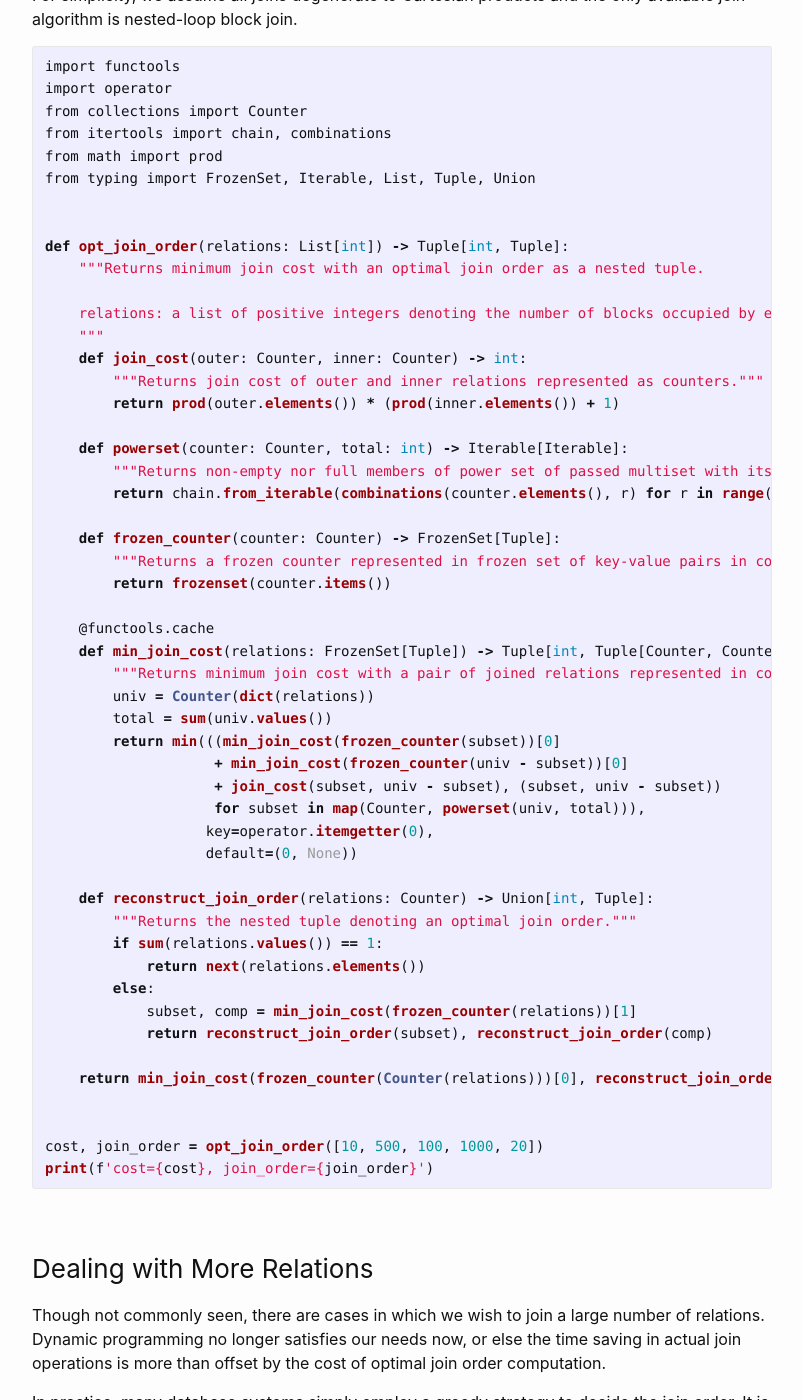
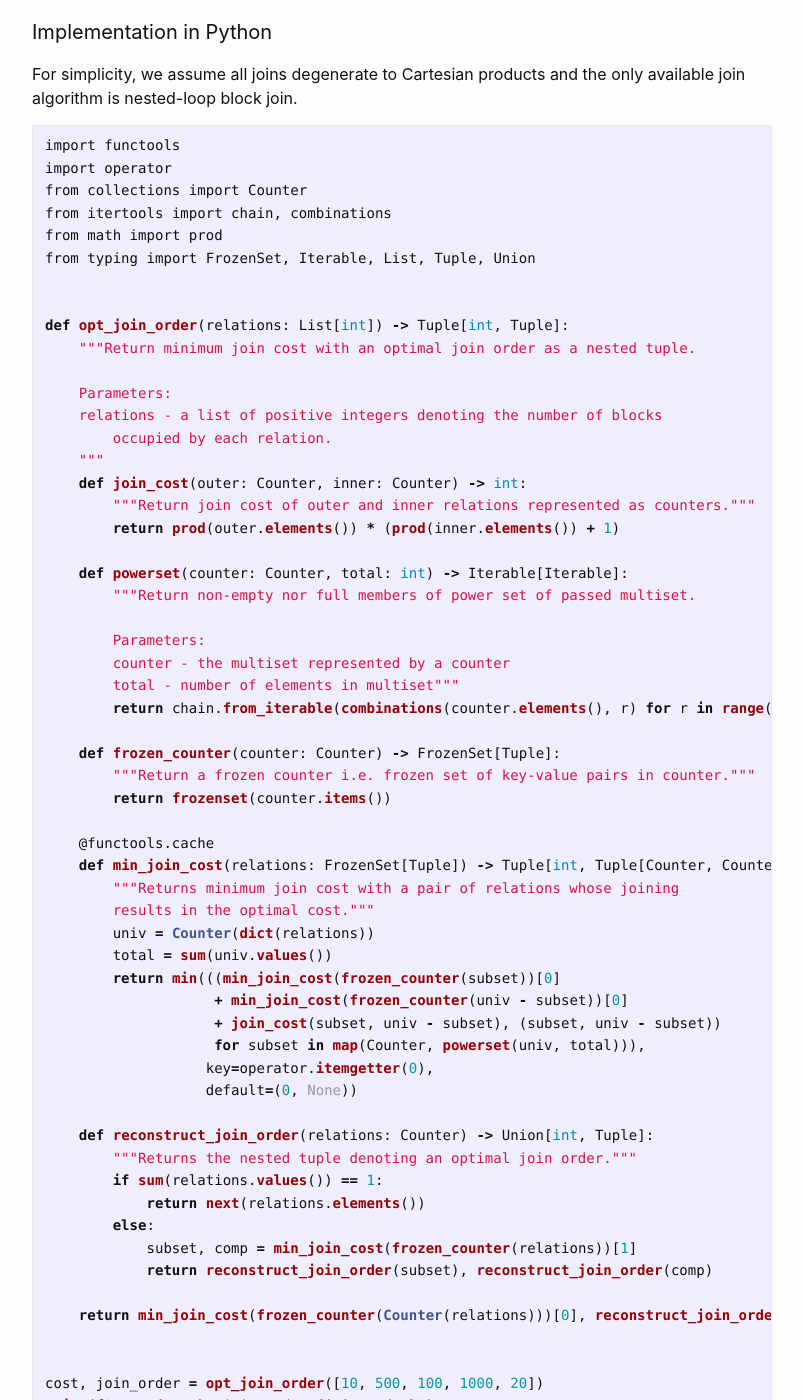
Before and after one commit to maristie/maristie.github.io, a Jekyll site: the page built from _posts/2021-07-21-Deciding-Join-Order-in-Database-Systems.md, in a window 1280 px wide and 1400 px high, scrolled down 7745 px. Shown: the whole window, without its empty margins (238-1041 px from the left). Built offline with Jekyll 4.4.1, drawn with Linux system fonts in a browser that asks for light colours; some of the changed text lies outside the part shown.

Commit message:
Fix display issues

```diff
--- a/_posts/2021-07-21-Deciding-Join-Order-in-Database-Systems.md
+++ b/_posts/2021-07-21-Deciding-Join-Order-in-Database-Systems.md
@@ -180,6 +180,7 @@ $$
 which is exactly the well-known [Catalan number](https://en.wikipedia.org/wiki/Catalan_number) given by $\frac{1}{n+1}\binom{2n}{n}$.
 
 Finally, we put missing $n$ leaf nodes to make it a full binary tree. When the leaf nodes are distinct, we have
+
 $$
 \begin{aligned}
 \text{count}(n) &= b(n-1) \cdot n! \\
@@ -187,6 +188,7 @@ $$
 &= \frac{(2(n-1))!}{(n-1)!}
 \end{aligned}
 $$
+
 different full binary trees. When $n = 10$, $\text{count}(n) = 17,643,225,600$, which is surely unacceptable for modern commodity hardware.
 
 ### Dynamic Programming
@@ -233,25 +235,32 @@ from typing import FrozenSet, Iterable, List, Tuple, Union
 
 
 def opt_join_order(relations: List[int]) -> Tuple[int, Tuple]:
-    """Returns minimum join cost with an optimal join order as a nested tuple.
+    """Return minimum join cost with an optimal join order as a nested tuple.
 
-    relations: a list of positive integers denoting the number of blocks occupied by each relation.
+    Parameters:
+    relations - a list of positive integers denoting the number of blocks
+        occupied by each relation.
     """
     def join_cost(outer: Counter, inner: Counter) -> int:
-        """Returns join cost of outer and inner relations represented as counters."""
+        """Return join cost of outer and inner relations represented as counters."""
         return prod(outer.elements()) * (prod(inner.elements()) + 1)
 
     def powerset(counter: Counter, total: int) -> Iterable[Iterable]:
-        """Returns non-empty nor full members of power set of passed multiset with its total number of elements."""
+        """Return non-empty nor full members of power set of passed multiset.
+
+        Parameters:
+        counter - the multiset represented by a counter
+        total - number of elements in multiset"""
         return chain.from_iterable(combinations(counter.elements(), r) for r in range(1, total))
 
     def frozen_counter(counter: Counter) -> FrozenSet[Tuple]:
-        """Returns a frozen counter represented in frozen set of key-value pairs in counter."""
+        """Return a frozen counter i.e. frozen set of key-value pairs in counter."""
         return frozenset(counter.items())
 
     @functools.cache
     def min_join_cost(relations: FrozenSet[Tuple]) -> Tuple[int, Tuple[Counter, Counter]]:
-        """Returns minimum join cost with a pair of joined relations represented in counters."""
+        """Returns minimum join cost with a pair of relations whose joining
+        results in the optimal cost."""
         univ = Counter(dict(relations))
         total = sum(univ.values())
         return min(((min_join_cost(frozen_counter(subset))[0]
```
Also changed, not shown: other parts of _posts/2021-07-21-Deciding-Join-Order-in-Database-Systems.md (+1 -1 lines).
